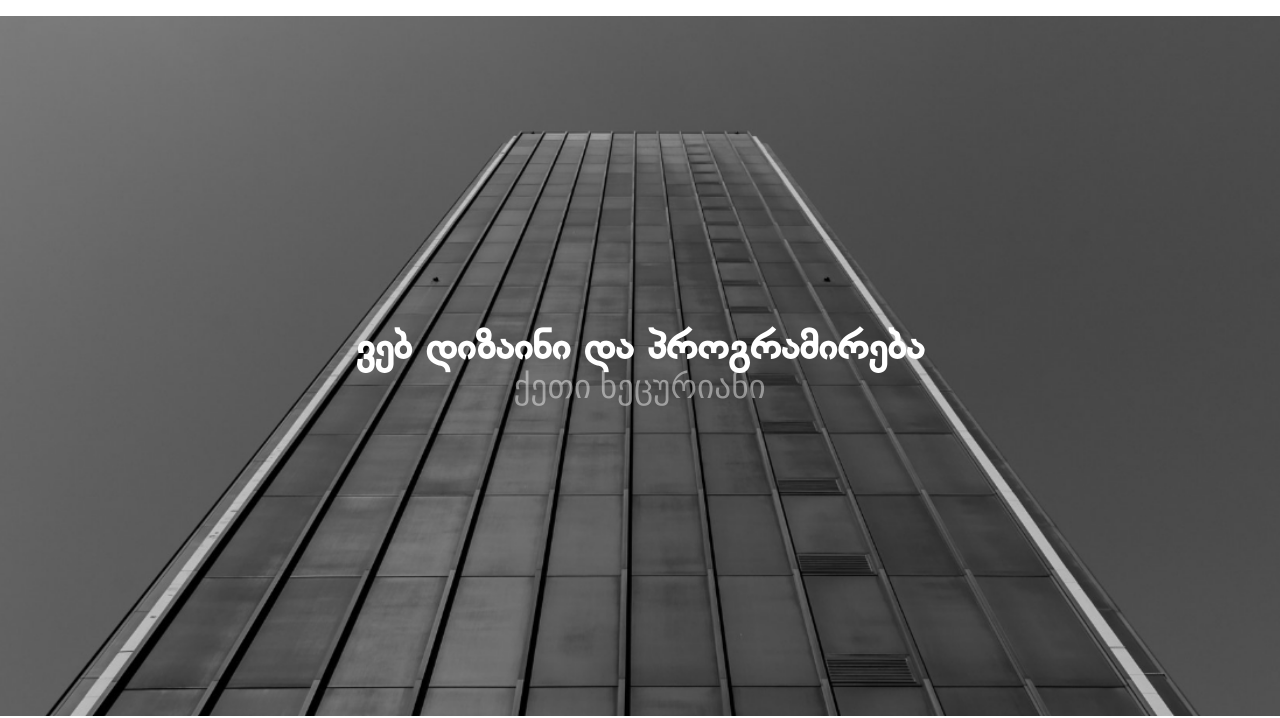
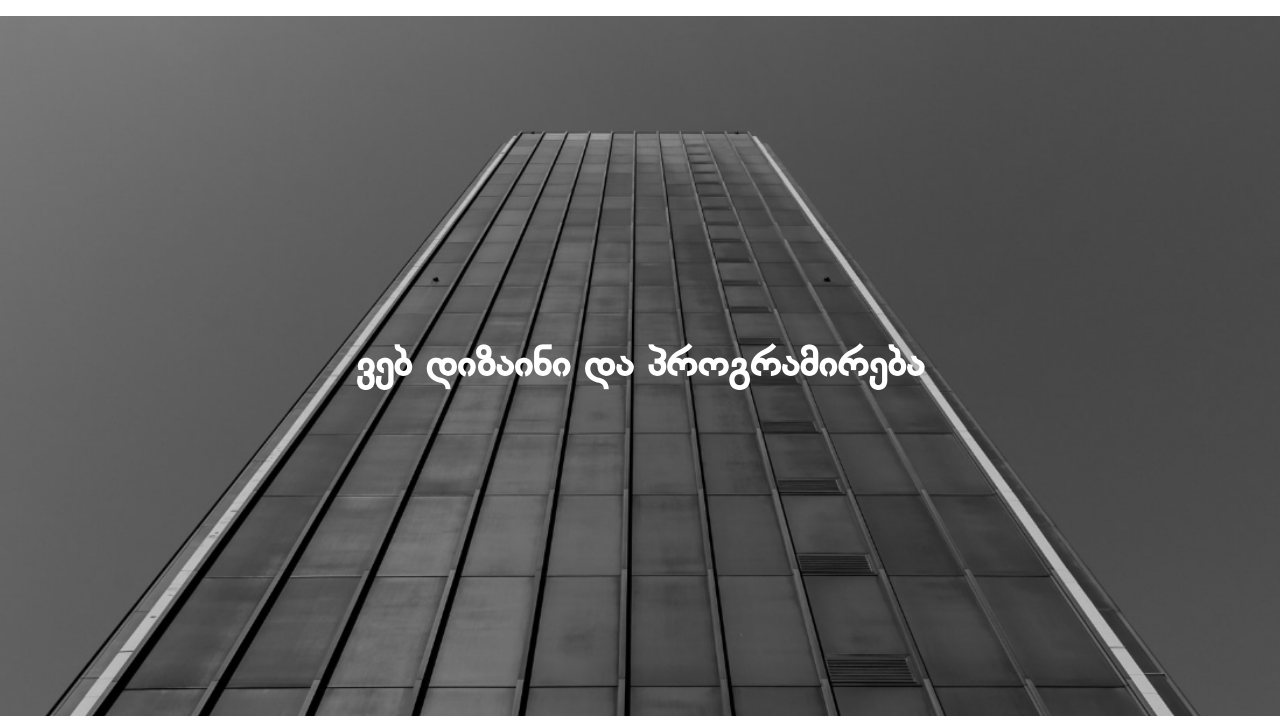
Before and after one commit to qetiproject/atomweb, a plain HTML site: page index.html in a window 1280 px wide. Shown: the part 84-802 px from the top of the page. Drawn offline with Linux system fonts and the light colour scheme; files whose address does not match are found by name; a web font is replaced by a local one.

Commit message:
Update index.html

```diff
--- a/index.html
+++ b/index.html
@@ -54,7 +54,6 @@
 		<img class="main_pic show-on-scroll" src="assets/images/mainPic.png" alt="mainPic" title="mainPic">
 		<div class="hero_content show-on-scroll">
 			<h1 class="hero_title show-on-scroll"><span>ვებ</span> <span>დიზაინი</span> <span>და</span> <span>პროგრამირება</span></h1>
-			<p class="show-on-scroll">ქეთი ხეცურიანი</p>
 		</div>
 	</section>
 	<!-- hero section end -->
```
